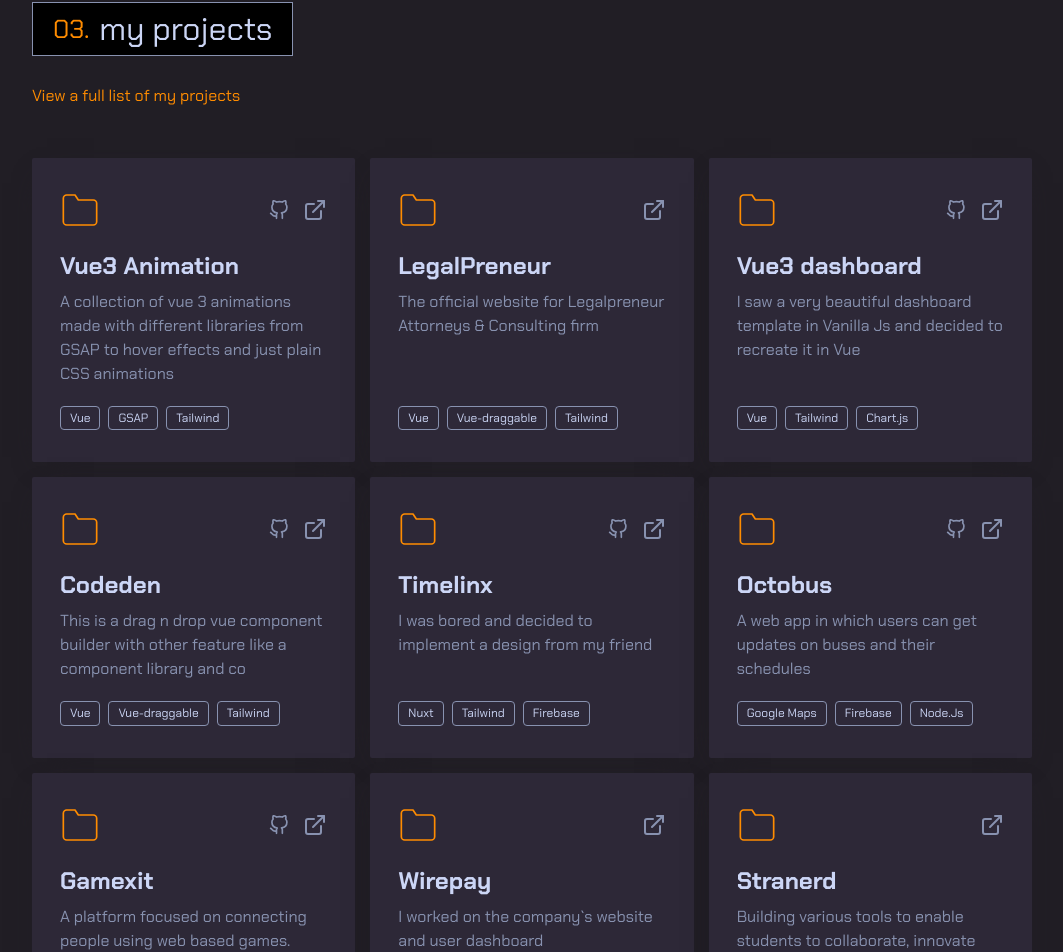
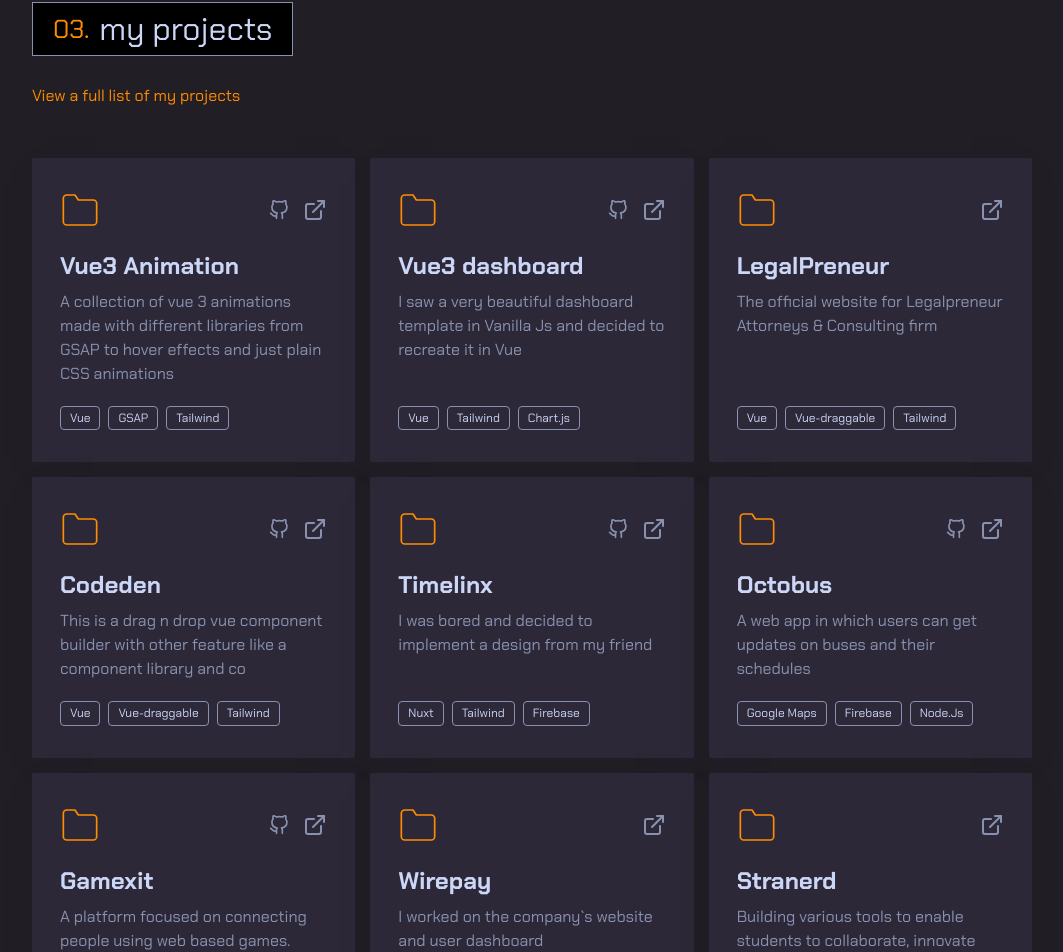
Before and after one commit to kromate/v5, a Vue app: page / in a window 1280 px wide. Shown: the part 4094-5046 px from the top of the page, without its empty margins (108-1171 px from the left). Built offline with nearby package versions, Linux system fonts and the light colour scheme.

Commit message:
updated project list

```diff
--- a/src/composibles/projects.ts
+++ b/src/composibles/projects.ts
@@ -9,17 +9,17 @@ export const projects = ref([
         show: true
     },
     {
+        name: 'Vue3 dashboard',
+        desc: 'I saw a very beautiful dashboard template in Vanilla Js and decided to recreate it in Vue',
+        tags: ['Vue', 'Tailwind', 'Chart.js'],
+        links: [{ name: 'github', url: 'https://github.com/kromate/vue3-vite-tailwind-dashboard' }, { name: 'live', url: 'https://vite-dashboard.netlify.app/' },],
+        show: true
+    },
+    {
         name: 'LegalPreneur',
         desc: 'The official website for Legalpreneur Attorneys & Consulting firm',
         tags: ['Vue', 'Vue-draggable', 'Tailwind'],
         links: [{ name: 'live', url: 'https://legalpreneurconsulting.com/' },],
-        show: true
-    },
-    {
-        name: 'Vue3 dashboard',
-        desc: 'I saw a very beautiful dashboard template in Vanilla Js and decided to recreate it in Vue',
-        tags: ['Vue', 'Tailwind', 'Chart.js'],
-        links: [{ name: 'github', url: 'https://github.com/kromate/vue3-vite-tailwind-dashboard' }, { name: 'live', url: 'https://vite-dashboard.netlify.app/' },],
         show: true
     },
     {
```
